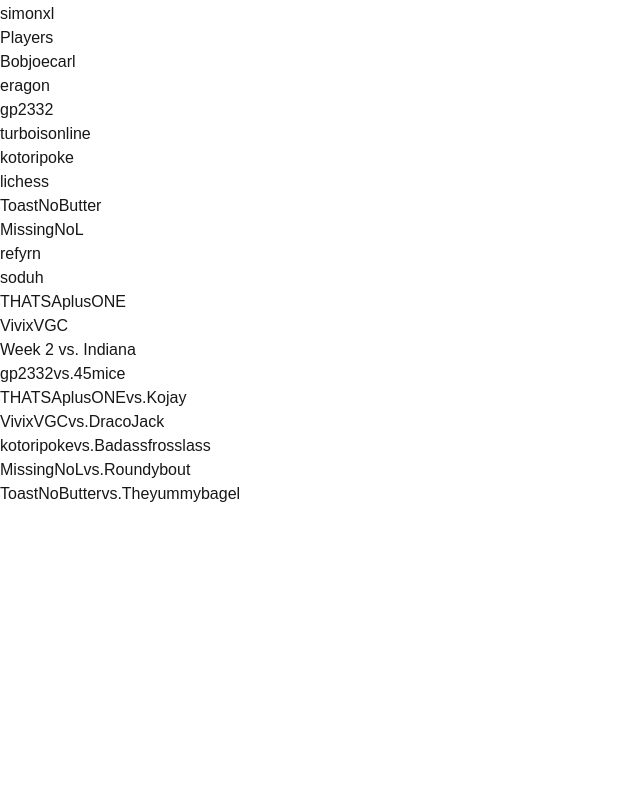
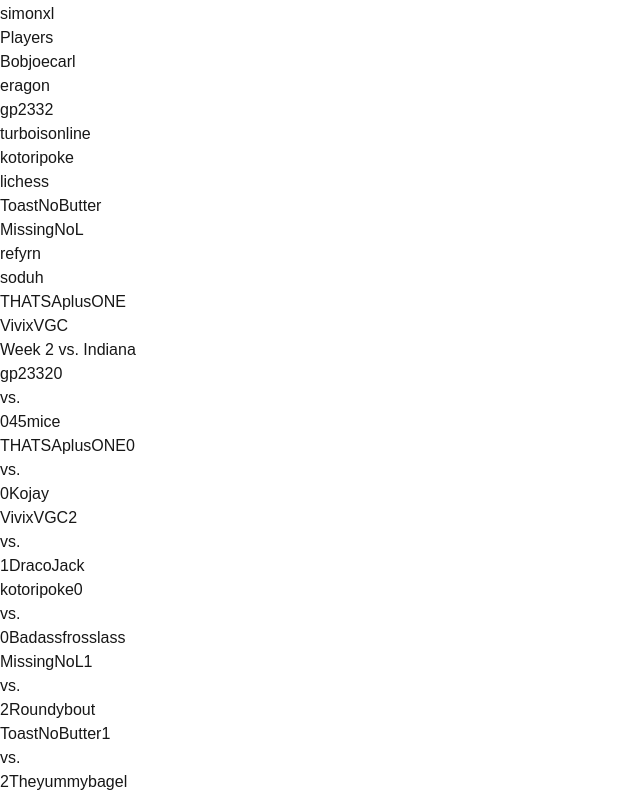
Before and after one commit to norcalvgc/norcal-uspl, a Next.js app: page / in a window 1280 px wide. Shown: the part 466-1260 px from the top of the page, without its empty margins (0-640 px from the left). Before the commit the page ends 972 px from the top, so only its background shows below. Built offline with nearby package versions, Linux system fonts and the light colour scheme.

Commit message:
Begin to update matches

```diff
--- a/src/app/page.tsx
+++ b/src/app/page.tsx
@@ -57,35 +57,82 @@ export default function Home() {
           <h2 className="text-xl md:text-3xl font-bold mb-6 text-center bg-gray-900 text-white py-3 rounded-t-lg">Week 2 vs. Indiana</h2>
           <div className="bg-white shadow-md rounded-b-lg p-6 hover:shadow-lg transition-shadow">
             <div className="divide-y divide-gray-200">
-              <div className="grid grid-cols-[1fr,auto,1fr] md:grid-cols-3 items-center hover:bg-blue-50 p-2 transition-colors gap-2">
-                <span className="truncate">gp2332</span>
-                <span className="text-center font-medium text-blue-800 px-2">vs.</span>
-                <span className="truncate text-left md:text-right">45mice</span>
+            <div className="flex flex-col md:flex-row items-center hover:bg-blue-50 p-2 transition-colors gap-2 justify-between">
+                <div className="flex justify-between items-center w-full">
+                  <span className="truncate">gp2332</span>
+                  <span className="ml-1 inline-block min-w-[20px] text-center font-medium bg-gray-100 rounded px-1.5">0</span>
+                </div>
+                <span className="text-center font-medium text-blue-800 px-2 whitespace-nowrap">vs.</span>
+                <div className="flex justify-between items-center w-full">
+                  <span className="inline-block min-w-[20px] text-center font-medium bg-gray-100 rounded px-1.5">0</span>
+                  <span className="truncate">45mice</span>
+                </div>
               </div>
-              <div className="grid grid-cols-[1fr,auto,1fr] md:grid-cols-3 items-center hover:bg-blue-50 p-2 transition-colors gap-2">
-                <span className="truncate">THATSAplusONE</span>
-                <span className="text-center font-medium text-blue-800 px-2">vs.</span>
-                <span className="truncate text-left md:text-right">Kojay</span>
+              {/* <div className="flex flex-col md:flex-row items-center hover:bg-blue-50 p-2 transition-colors gap-2 justify-between">
+                <div className="flex justify-between items-center w-full md:w-[40%] md:justify-end">
+                  <span className="truncate">gp2332</span>
+                  <span className="ml-1 inline-block min-w-[20px] text-center font-medium bg-gray-100 rounded px-1.5">0</span>
+                </div>
+                <span className="text-center font-medium text-blue-800 px-2 whitespace-nowrap">vs.</span>
+                <div className="flex justify-between items-center w-full md:w-[40%] md:justify-end">
+                  <span className="inline-block min-w-[20px] text-center font-medium bg-gray-100 rounded px-1.5">0</span>
+                  <span className="truncate">45mice</span>
+                </div>
+              </div> */}
+              <div className="flex flex-col md:flex-row items-center hover:bg-blue-50 p-2 transition-colors gap-2 justify-between">
+                <div className="flex justify-between items-center w-full">
+                  <span className="truncate">THATSAplusONE</span>
+                  <span className="ml-1 inline-block min-w-[20px] text-center font-medium bg-gray-100 rounded px-1.5">0</span>
+                </div>
+                <span className="text-center font-medium text-blue-800 px-2 whitespace-nowrap">vs.</span>
+                <div className="flex justify-between items-center w-full">
+                  <span className="inline-block min-w-[20px] text-center font-medium bg-gray-100 rounded px-1.5">0</span>
+                  <span className="truncate">Kojay</span>
+                </div>
               </div>
-              <div className="grid grid-cols-[1fr,auto,1fr] md:grid-cols-3 items-center hover:bg-blue-50 p-2 transition-colors gap-2">
-                <span className="truncate">VivixVGC</span>
-                <span className="text-center font-medium text-blue-800 px-2">vs.</span>
-                <span className="truncate text-left md:text-right">DracoJack</span>
+              <div className="flex flex-col md:flex-row items-center hover:bg-blue-50 p-2 transition-colors gap-2 justify-between bg-green-50">
+                <div className="flex justify-between items-center w-full">
+                  <span className="truncate font-medium text-green-800">VivixVGC</span>
+                  <span className="ml-1 inline-block min-w-[20px] text-center font-bold bg-green-200 rounded px-1.5">2</span>
+                </div>
+                <span className="text-center font-medium text-blue-800 px-2 whitespace-nowrap">vs.</span>
+                <div className="flex justify-between items-center w-full">
+                  <span className="inline-block min-w-[20px] text-center font-bold bg-green-200 rounded px-1.5">1</span>
+                  <span className="truncate">DracoJack</span>
+                </div>
               </div>
-              <div className="grid grid-cols-[1fr,auto,1fr] md:grid-cols-3 items-center hover:bg-blue-50 p-2 transition-colors gap-2">
-                <span className="truncate">kotoripoke</span>
-                <span className="text-center font-medium text-blue-800 px-2">vs.</span>
-                <span className="truncate text-left md:text-right">Badassfrosslass</span>
+              <div className="flex flex-col md:flex-row items-center hover:bg-blue-50 p-2 transition-colors gap-2 justify-between">
+                <div className="flex justify-between items-center w-full">
+                  <span className="truncate">kotoripoke</span>
+                  <span className="ml-1 inline-block min-w-[20px] text-center font-medium bg-gray-100 rounded px-1.5">0</span>
+                </div>
+                <span className="text-center font-medium text-blue-800 px-2 whitespace-nowrap">vs.</span>
+                <div className="flex justify-between items-center w-full">
+                  <span className="inline-block min-w-[20px] text-center font-medium bg-gray-100 rounded px-1.5">0</span>
+                  <span className="truncate">Badassfrosslass</span>
+                </div>
               </div>
-              <div className="grid grid-cols-[1fr,auto,1fr] md:grid-cols-3 items-center hover:bg-blue-50 p-2 transition-colors gap-2">
-                <span className="truncate">MissingNoL</span>
-                <span className="text-center font-medium text-blue-800 px-2">vs.</span>
-                <span className="truncate text-left md:text-right">Roundybout</span>
+              <div className="flex flex-col md:flex-row items-center hover:bg-blue-50 p-2 transition-colors gap-2 justify-between bg-red-50">
+                <div className="flex justify-between items-center w-full">
+                  <span className="truncate">MissingNoL</span>
+                  <span className="ml-1 inline-block min-w-[20px] text-center font-bold bg-red-200 rounded px-1.5">1</span>
+                </div>
+                <span className="text-center font-medium text-blue-800 px-2 whitespace-nowrap">vs.</span>
+                <div className="flex justify-between items-center w-full">
+                  <span className="inline-block min-w-[20px] text-center font-bold bg-red-200 rounded px-1.5">2</span>
+                  <span className="truncate">Roundybout</span>
+                </div>
               </div>
-              <div className="grid grid-cols-[1fr,auto,1fr] md:grid-cols-3 items-center hover:bg-blue-50 p-2 transition-colors gap-2">
-                <span className="truncate">ToastNoButter</span>
-                <span className="text-center font-medium text-blue-800 px-2">vs.</span>
-                <span className="truncate text-left md:text-right">Theyummybagel</span>
+              <div className="flex flex-col md:flex-row items-center hover:bg-blue-50 p-2 transition-colors gap-2 justify-between bg-red-50">
+                <div className="flex justify-between items-center w-full">
+                  <span className="truncate">ToastNoButter</span>
+                  <span className="ml-1 inline-block min-w-[20px] text-center font-bold bg-red-200 rounded px-1.5">1</span>
+                </div>
+                <span className="text-center font-medium text-blue-800 px-2 whitespace-nowrap">vs.</span>
+                <div className="flex justify-between items-center w-full">
+                  <span className="inline-block min-w-[20px] text-center font-bold bg-red-200 rounded px-1.5">2</span>
+                  <span className="truncate">Theyummybagel</span>
+                </div>
               </div>
             </div>
           </div>
```
